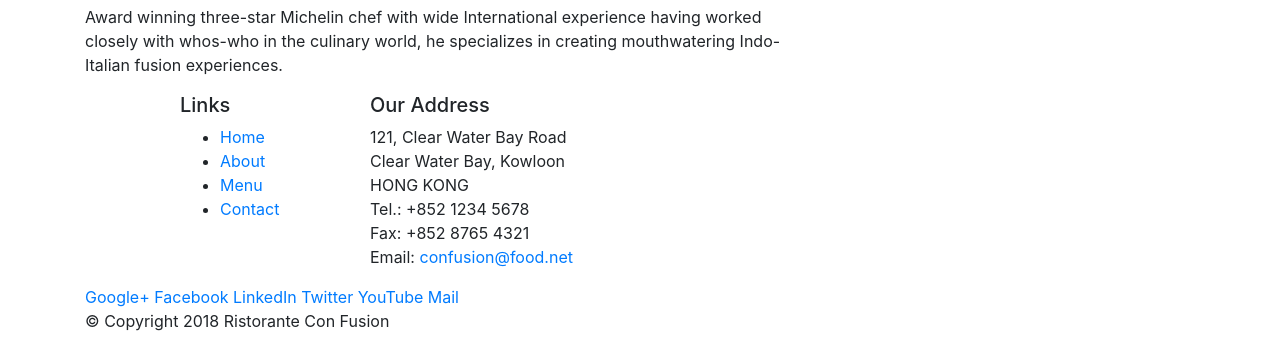
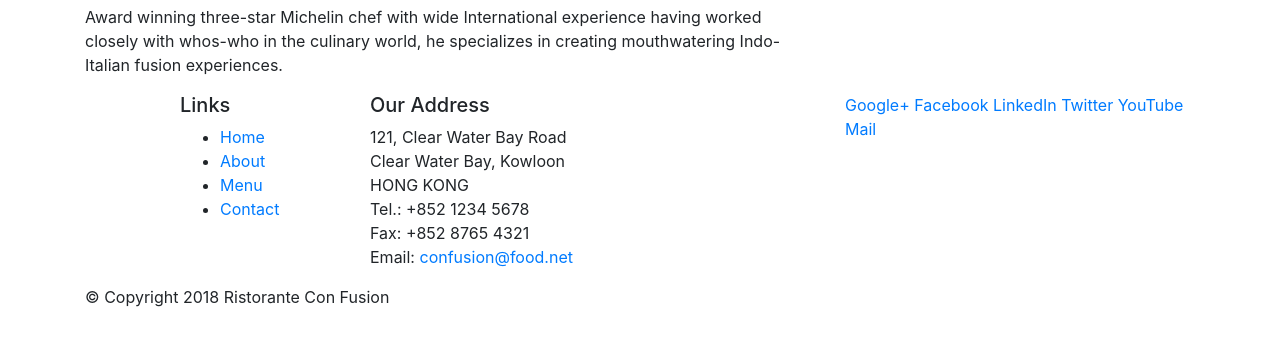
Before and after one commit to DineshSuthar54/Bootstrap, a website: page index.html in a window 1280 px wide. Shown: the part 627-976 px from the top of the page. After the commit the page ends 952 px from the top, so only its background shows below. Drawn offline with nearby package versions, Linux system fonts and the light colour scheme.

Commit message:
Bootstrap Grid Part 1

```diff
--- a/index.html
+++ b/index.html
@@ -86,7 +86,7 @@
 		              Email: <a href="mailto:confusion@food.net">confusion@food.net</a>
 		           </address>
                 </div>
-                <div class="col-12 col-sm-5">
+                <div class="col-12 col-sm-4">
                     <div>
                         <a href="http://google.com/+">Google+</a>
                         <a href="http://www.facebook.com/profile.php?id=">Facebook</a>
```
